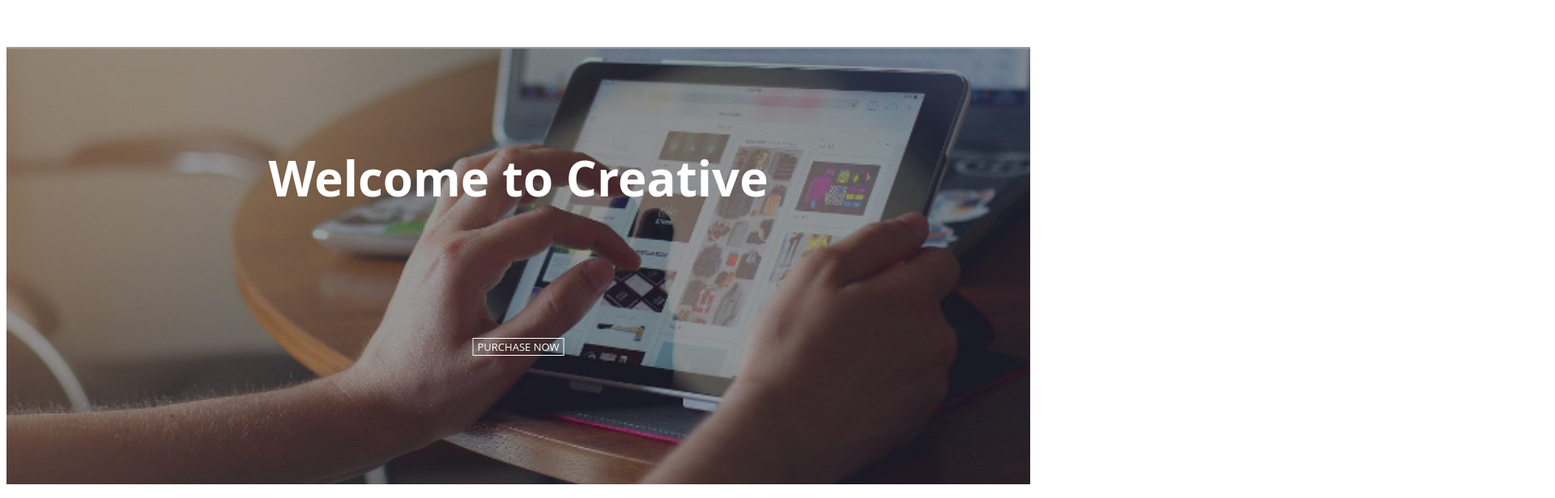
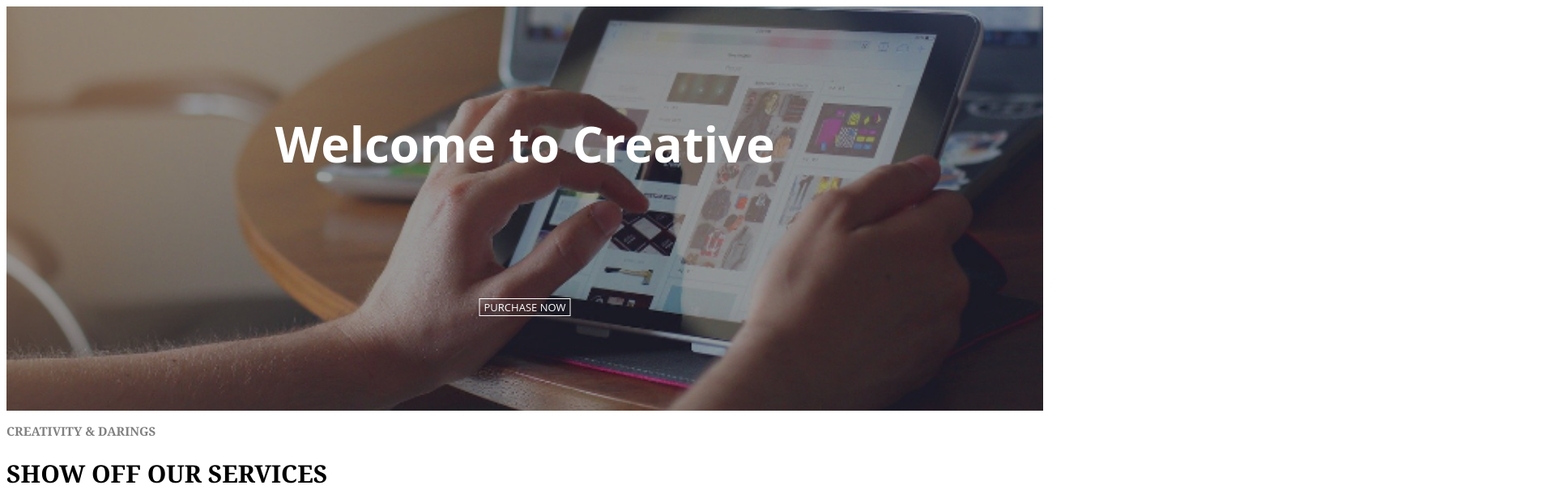
Before and after one commit to sheba891/website, a plain HTML site: page index.html in a window 1280 px wide. Shown: the top 616 px of the page at 81% size, 1920 px wide, since content can reach past the window. Drawn offline with Linux system fonts and the light colour scheme.

Commit message:
modified style

```diff
--- a/CSS/style.css
+++ b/CSS/style.css
@@ -1,80 +1,82 @@
 body {
   font-family: "Open Sans", Arial, Helvetica, sans-serif;
 }
-*{
+
+* {
   padding: 0;
   box-sizing: border-box;
 }
-.header{
-  background:url('/img/img1.png') no-repeat center fixed;
-  width:100%;
+
+.header {
+  background: url('/img/img1.png') no-repeat center;
+  width: 100vw;
   height: 80vh;
+  max-height: 500px;
   padding: 50px 0px;
-  position:relative;
-  background-size:cover;
-  background-origin: content-box;
-  overflow: hidden;
-  background-clip:border-box;
+  background-size: cover;
+  /* position: relative; */
+  /* background-origin: content-box; */
+  /* overflow: hidden; */
+  /* background-clip: border-box; */
+}
 
-}
- .title{
- position:relative;
- top:30%;
+.title {
+  position: relative;
+  top: 30%;
   left: 50%;
- transform: translate(-50%,-50%);
+  transform: translate(-50%, -50%);
   color: #fff;
   font-size: 40px;
   text-align: center;
   align-content: center;
-
 }
 
-.button{
- position:relative;
+.button {
+  position: relative;
   top: 35%;
   left: 50%;
 }
 
-.btn{
- position:absolute;
+.btn {
+  position: absolute;
   border: 1px solid #fff;
   padding: 1px 05px;
- color:#fff;
+  color: #fff;
   text-decoration: none;
   font-size: 13px;
- transform: translate(-50%,-50%);
+  transform: translate(-50%, -50%);
 }
-.btn:hover{
+
+.btn:hover {
   border: 1px solid #f44336;
   background: #f44336;
   transition: 1s;
 }
-  @media(max-width: 700px)
-{
 
-  .title{
-    font-size:20px;
+@media(max-width: 700px) {
+  .title {
+    font-size: 20px;
   }
-  .btn{
-    font-size:20px ;
+  .btn {
+    font-size: 20px;
+  }
 }
 
+.services {
+  font-family: Georgia, 'Times New Roman', Times, serif;
 }
 
-.services{
-  font-family: Georgia, 'Times New Roman', Times, serif;
-
-}
-.services h3{
+.services h3 {
   font-size: 15px;
   font-weight: 500px;
   color: grey;
-  font-style:bold;
+  font-style: bold;
   text-align: left;
   padding-top: 15px;
   margin: auto;
 }
-.services h2{
+
+.services h2 {
   font-size: 30px;
   font-weight: 600;
   padding-left: 0px;
@@ -83,7 +85,8 @@ body {
   color: black;
   font-style: bold;
 }
-.services p{
+
+.services p {
   margin-right: 300px;
   font-size: 20px;
   font-weight: 22px;
@@ -91,22 +94,23 @@ body {
   line-height: 30px;
   text-align: justify;
 }
-.image1{
+
+.image1 {
   display: flex;
   margin-bottom: 5%;
   padding: 10px 10px;
   margin: auto;
-   position:relative;
+  position: relative;
 }
-@media(max-width: 760px)
-{
-  .services{
+
+@media(max-width: 760px) {
+  .services {
     padding-top: 5px;
   }
-  .services p{
+  .services p {
     margin-right: auto;
   }
-  .image1{
+  .image1 {
     flex-direction: column;
   }
 }
```
Also changed, not shown: index.html (+4 -1 lines). Lines whose indentation alone changed are shown as unchanged.
